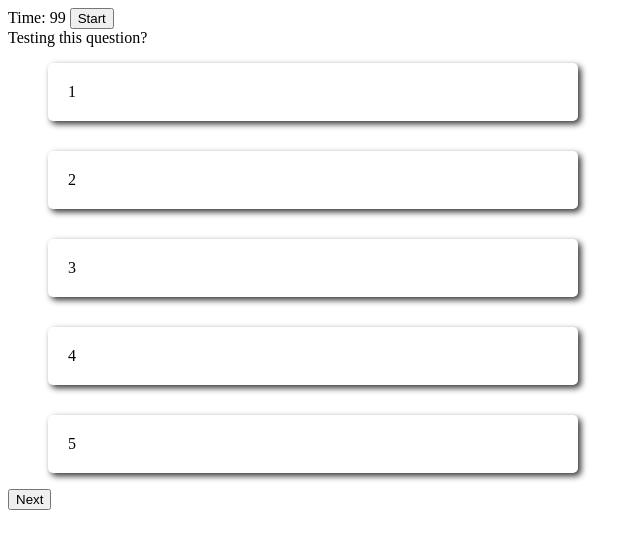
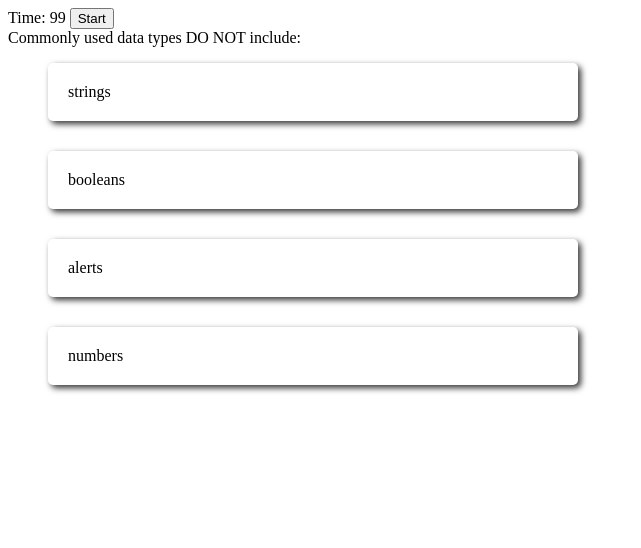
Before and after one commit to smithz852/coding-quiz, a plain HTML site: page index.html in a window 1280 px wide. Both pictures are taken after a click on the button "Start". Shown: the whole page, without its empty margins (0-641 px from the left). Drawn offline with Linux system fonts and the light colour scheme.

Commit message:
Fix question cycling issue

```diff
--- a/Assets/JS/script.js
+++ b/Assets/JS/script.js
@@ -12,33 +12,38 @@ var wrong = document.querySelector('.wrong')
 
 var quizQuestions = [
   {
-      // add question below
-      question: "Testing this question?",
-      //create an array of answers for selection buttons
-      choices: ["1", "2", '3', '4', '5'],
-      //input the answer from one of the selections in the array
-      answer: "2"
+    question: "Commonly used data types DO NOT include:",
+    choices: ["strings", "booleans", "alerts", "numbers"],
+    answer: "alerts",
   },
   {
-      question: "Question 2?",
-      choices: ["1", '2', '3'],
-      answer: "3"
+    question:
+      "The condition in an if / else statement is enclosed within ____.",
+    choices: ["quotes", "curly brackets", "parentheses", "square brackets"],
+    answer: "parentheses",
   },
   {
-      question: "test 3",
-      choices: ["1"],
-      answer: "1"
+    question: "Arrays in JavaScript can be used to store ____.",
+    choices: [
+      "numbers and strings",
+      "other arrays",
+      "booleans",
+      "all of the above",
+    ],
+    answer: "all of the above",
   },
   {
-      question: "test 4",
-      choices: ["4"],
-      answer: "4"
+    question:
+      "String values must be enclosed within ____ when being assigned to variables.",
+    choices: ["commas", "curly brackets", "quotes", "parentheses"],
+    answer: "quotes",
   },
   {
-      question: "test 5",
-      choices: ["5"],
-      answer: "5"
-    }
+    question:
+      "A very useful tool used during development and debugging for printing content to the debugger is:",
+    choices: ["JavaScript", "terminal / bash", "for loops", "console.log"],
+    answer: "console.log",
+  },
 ];
 
   var questionIndex = 0
@@ -65,30 +70,34 @@ function startTime() {
  }, 1000);
 }
 
-var answerChoices = quizQuestions[questionIndex].choices
+// var answerChoices = quizQuestions[questionIndex].choices
 
 function renderQuestions() {
- questionsEl.textContent = quizQuestions[questionIndex].question
- var choicesContainer = '';
+  var answerChoices = quizQuestions[questionIndex].choices;
+  questionsEl.textContent = quizQuestions[questionIndex].question;
+  var choicesContainer = "";
   for (var i = 0; i < answerChoices.length; i++) {
-    choicesContainer += `<li class = 'choiceStyle'>${answerChoices[i]}</li>`
-    choicesEl.innerHTML = choicesContainer
+    choicesContainer += `<li class = 'choiceStyle'>${answerChoices[i]}</li>`;
+    choicesEl.innerHTML = choicesContainer;
   }
 }
 
 function questionSubmit() {
-  var choice = localStorage.getItem('choice')
+  var choice = localStorage.getItem("choice");
   console.log(choice);
-   if ( choice === quizQuestions[questionIndex].answer) {
-      right.classList.remove('hide');
+  if (choice === quizQuestions[questionIndex].answer) {
+    right.classList.remove("hide");
   } else {
-      wrong.classList.remove('hide')
+    wrong.classList.remove("hide");
   }
+  questionIndex++;
+  renderQuestions();
 }
 
-function nextQuestion() {
-  renderQuestions();
-}
+// function nextQuestion() {
+//   questionIndex++;
+//   renderQuestions();
+// }
 
   quizButton.addEventListener('click', function(event){
    event.preventDefault();
@@ -100,9 +109,9 @@ function nextQuestion() {
     var choice = event.target.textContent
     localStorage.setItem('choice', choice);
     questionSubmit();
-  }, {once : true});
+  });
 
-  nextButton.addEventListener('click', function(event) {
-    event.preventDefault();
-    nextQuestion();
-  })
+  // nextButton.addEventListener('click', function(event) {
+  //   event.preventDefault();
+  //   nextQuestion();
+  // });
--- a/index.html
+++ b/index.html
@@ -29,9 +29,9 @@
             <h4 class="right hide">Correct!</h4>
             <h4 class="wrong hide">Fail!</h4>
         </div>
-        <div>
+        <!-- <div>
             <button class="nextButton">Next</button>
-        </div>
+        </div> -->
     </section>
     <script src="./Assets/JS/script.js">
 
```
Lines whose indentation alone changed are shown as unchanged.
